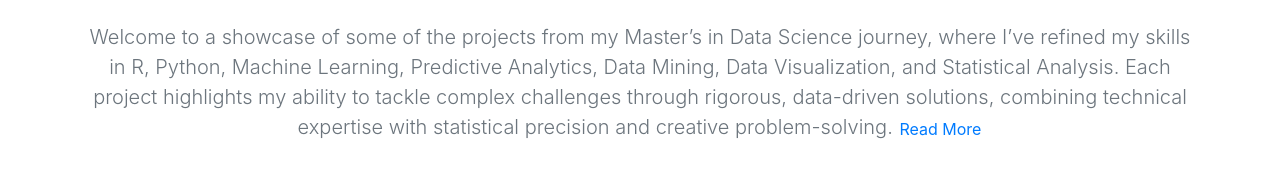
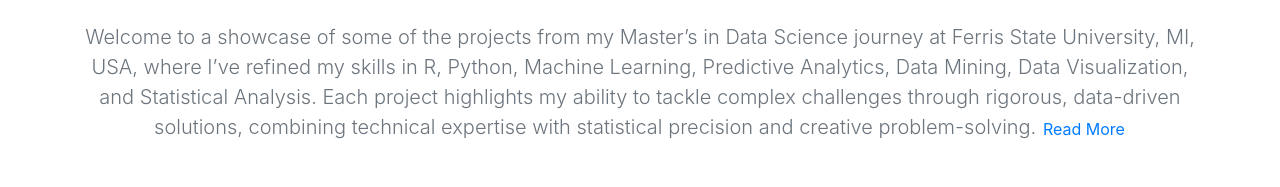
Before and after one commit to NayyerQasim/NayyerQasim.github.io, a plain HTML site: page index.html in a window 1280 px wide. Shown: the part 577-764 px from the top of the page. Drawn offline with nearby package versions, Linux system fonts and the light colour scheme; some icons are missing.

Commit message:
Update index.html
updated about section( my journey at Ferris State University..)

```diff
--- a/index.html
+++ b/index.html
@@ -73,7 +73,7 @@
         <img src="images/about/2.jpeg" alt="Profile Picture" style="width: 100%; height: 380px; object-fit: cover; object-position: middle;">
     </div>
     <p class="lead text-muted">
-        Welcome to a showcase of some of the projects from my Master’s in Data Science journey, where I’ve refined my skills in R, Python, Machine Learning, Predictive Analytics, Data Mining, Data Visualization, and Statistical Analysis. Each project highlights my ability to tackle complex challenges through rigorous, data-driven solutions, combining technical expertise with statistical precision and creative problem-solving.
+        Welcome to a showcase of some of the projects from my Master’s in Data Science journey at Ferris State University, MI, USA, where I’ve refined my skills in R, Python, Machine Learning, Predictive Analytics, Data Mining, Data Visualization, and Statistical Analysis. Each project highlights my ability to tackle complex challenges through rigorous, data-driven solutions, combining technical expertise with statistical precision and creative problem-solving.
         <a class="btn btn-link p-0" data-bs-toggle="collapse" href="#about-more" role="button" aria-expanded="false" aria-controls="about-more">
             Read More <i class="bi bi-chevron-down"></i>
         </a>
```
